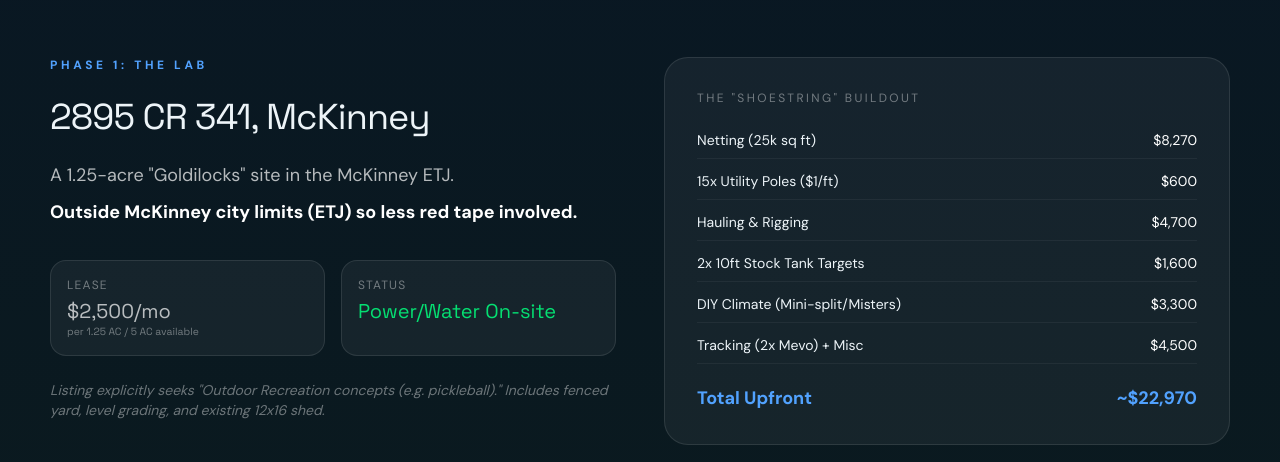
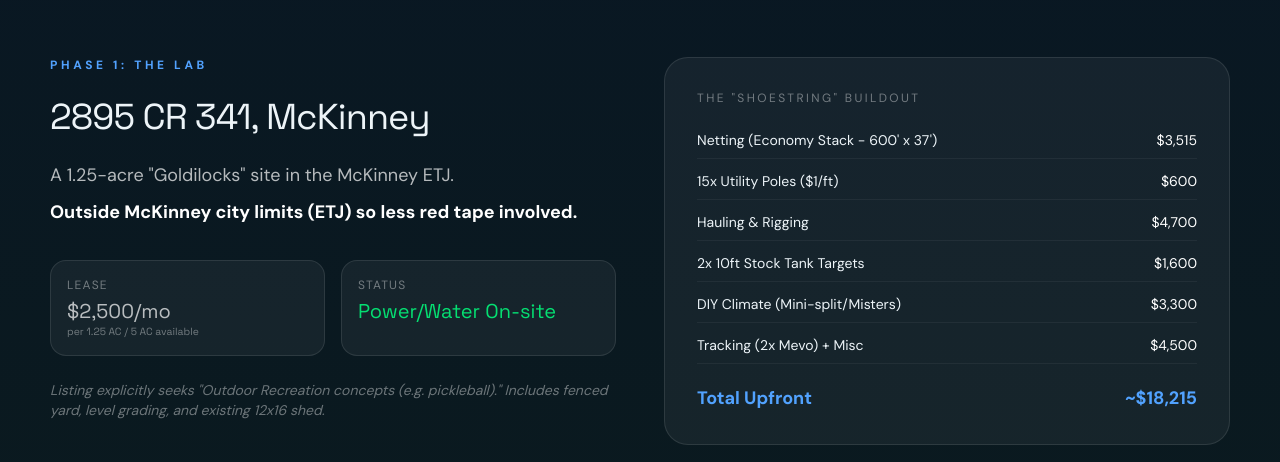
Before and after one commit to widescopeindustries/onlyaces, a Next.js app: page /chris in a window 1280 px wide. Shown: the part 1520-1982 px from the top of the page. Built offline with nearby package versions, Linux system fonts and the light colour scheme.

Commit message:
Update netting strategy to Economy Stack: total upfront now ~8k

```diff
--- a/src/app/chris/page.tsx
+++ b/src/app/chris/page.tsx
@@ -167,8 +167,8 @@ export default function ChrisPlanPage() {
             <h3 className="text-xs uppercase tracking-[0.2em] text-white/40 mb-6">The "Shoestring" Buildout</h3>
             <ul className="space-y-3 text-sm">
               <li className="flex justify-between border-b border-white/5 pb-2">
-                <a href="https://www.usnetting.com/sports-netting/golf-netting/driving-range-netting/" target="_blank" rel="noreferrer" className="hover:text-blue-400 transition">Netting (25k sq ft)</a>
-                <span className="text-white">$8,270</span>
+                <a href="https://www.usnetting.com/sports-netting/golf-netting/driving-range-netting/" target="_blank" rel="noreferrer" className="hover:text-blue-400 transition">Netting (Economy Stack - 600&apos; x 37&apos;)</a>
+                <span className="text-white">$3,515</span>
               </li>
               <li className="flex justify-between border-b border-white/5 pb-2">
                 <a href="https://www.facebook.com/groups/735361224811178/posts/1506513927695900/" target="_blank" rel="noreferrer" className="hover:text-blue-400 transition">15x Utility Poles ($1/ft)</a>
@@ -192,7 +192,7 @@ export default function ChrisPlanPage() {
               </li>
               <li className="pt-2 flex justify-between font-bold text-lg text-blue-400">
                 <span>Total Upfront</span>
-                <span>~$22,970</span>
+                <span>~$18,215</span>
               </li>
             </ul>
           </div>
```
